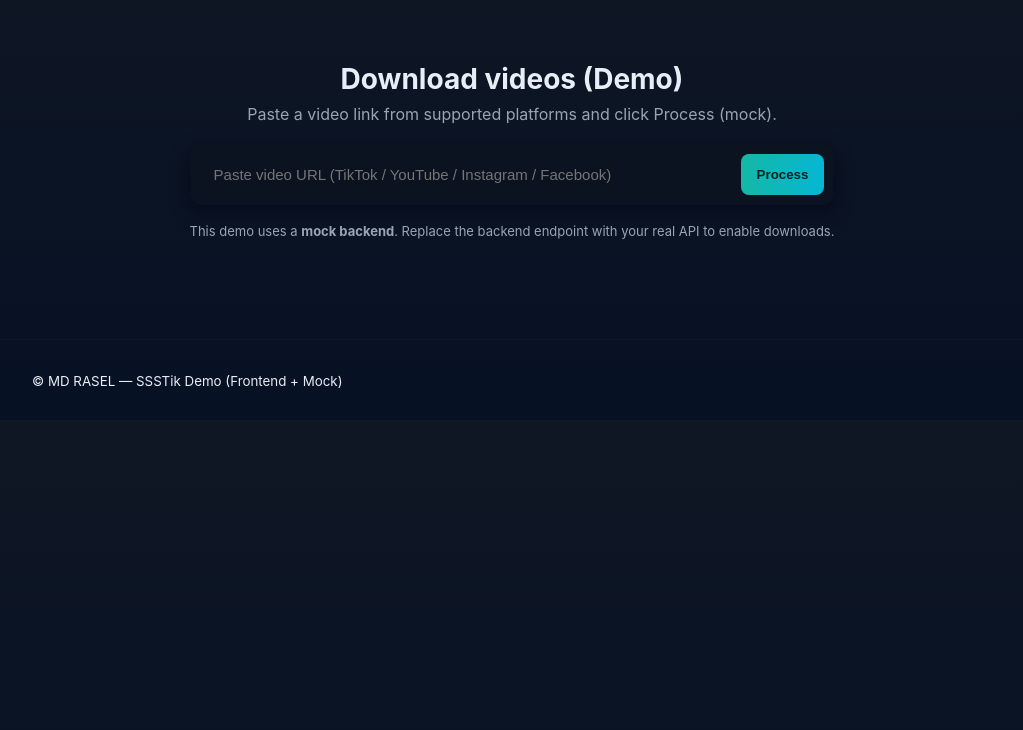
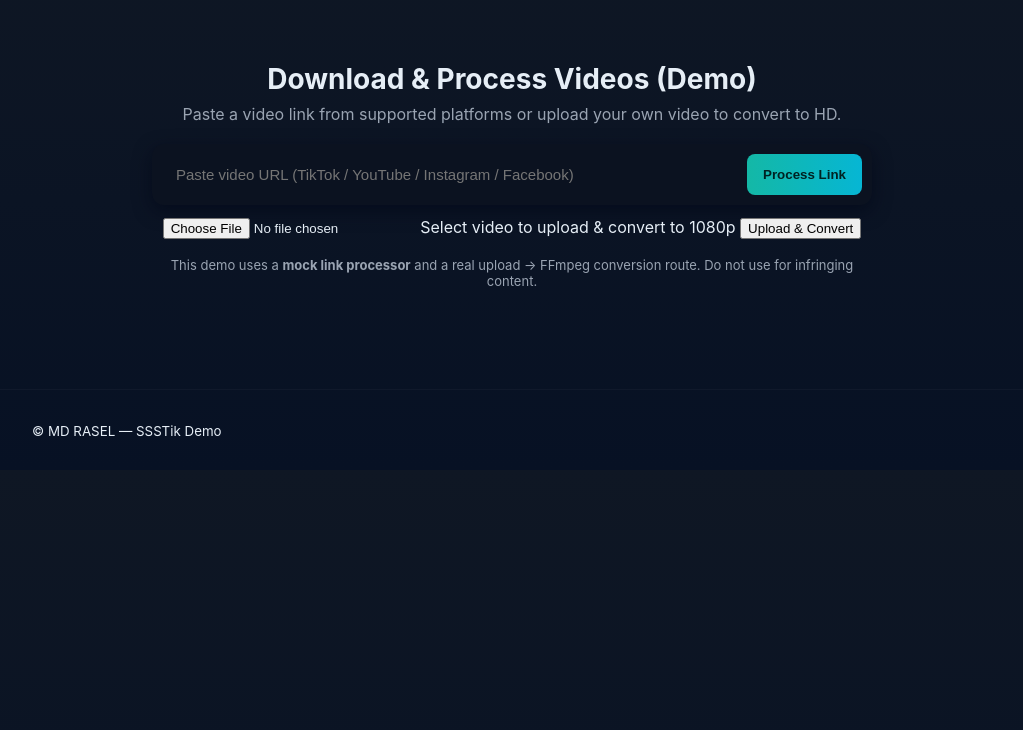
Before and after one commit to HANTER-XD-OFFICIAL/DOWNLOAD, a website: page index.html in a window 1280 px wide. Shown: the part 70-800 px from the top of the page, without its empty margins (128-1151 px from the left). Drawn offline with Linux system fonts and the light colour scheme.

Commit message:
Update index.html

```diff
--- a/index.html
+++ b/index.html
@@ -1,39 +1,50 @@
+<!-- frontend/index.html
+     SSSTik-style frontend: paste URL OR choose a file to upload.
+     Uses /api/process (mock) and /api/upload (for file upload + transcode).
+-->
 <!DOCTYPE html>
 <html lang="en">
 <head>
   <meta charset="utf-8" />
   <meta name="viewport" content="width=device-width,initial-scale=1" />
-  <title>SSSTik — Demo (Frontend + Mock Backend)</title>
-  <link rel="icon" href="assets/favicon.ico" />
+  <title>SSSTik — Demo</title>
   <link rel="stylesheet" href="styles.css" />
 </head>
 <body>
   <header class="site-header">
     <div class="inner">
-      <img src="assets/logo.svg" alt="logo" class="logo" />
-      <nav class="nav">
-        <a href="#">Home</a>
-      </nav>
+      <div class="logo">MD RASEL — SSSTik Demo</div>
+      <nav class="nav"><a href="#">Home</a></nav>
     </div>
   </header>
 
   <main class="hero">
     <div class="hero-inner">
-      <h1 class="title">Download videos (Demo)</h1>
-      <p class="subtitle">Paste a video link from supported platforms and click Process (mock).</p>
+      <h1 class="title">Download & Process Videos (Demo)</h1>
+      <p class="subtitle">Paste a video link from supported platforms or upload your own video to convert to HD.</p>
 
       <div class="input-card">
         <input id="url-input" type="text" placeholder="Paste video URL (TikTok / YouTube / Instagram / Facebook)"/>
-        <button id="download-btn">Process</button>
+        <button id="process-btn">Process Link</button>
+      </div>
+
+      <div style="height:12px;"></div>
+
+      <div class="upload-card">
+        <label class="file-label">
+          <input id="file-input" type="file" accept="video/*" />
+          <span>Select video to upload & convert to 1080p</span>
+        </label>
+        <button id="upload-btn">Upload & Convert</button>
       </div>
 
       <div id="result" class="result" aria-live="polite"></div>
-      <div class="notice">This demo uses a <strong>mock backend</strong>. Replace the backend endpoint with your real API to enable downloads.</div>
+      <div class="notice">This demo uses a <strong>mock link processor</strong> and a real upload → FFmpeg conversion route. Do not use for infringing content.</div>
     </div>
   </main>
 
   <footer class="site-footer">
-    <div class="inner"><small>© MD RASEL — SSSTik Demo (Frontend + Mock)</small></div>
+    <div class="inner"><small>© MD RASEL — SSSTik Demo</small></div>
   </footer>
 
   <script src="script.js"></script>
```
